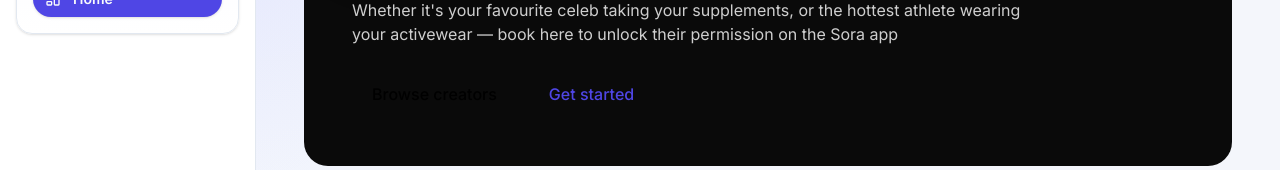
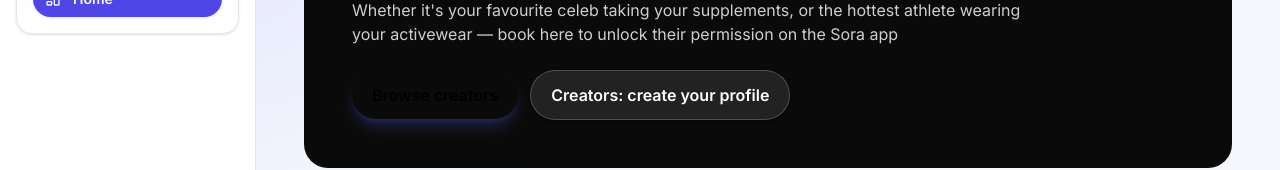
Before and after one commit to Kiirsh/creator-ai, a Next.js app: page / in a window 1280 px wide. Shown: the part 377-547 px from the top of the page. Built offline with nearby package versions, Linux system fonts and the light colour scheme; no server answers; the database is empty.

Commit message:
Enhance hero header CTAs

```diff
--- a/src/app/page.tsx
+++ b/src/app/page.tsx
@@ -34,18 +34,18 @@
           your activewear — book here to unlock their permission on the Sora app
         </p>
 
-        <div className="mt-6 flex items-center gap-3">
+        <div className="mt-6 flex flex-wrap items-center gap-3">
           <Link
             href="/creators"
-            className="rounded-full px-5 py-3 font-medium text-black bg-brand-gradient"
+            className="inline-flex items-center gap-2 rounded-full bg-brand-gradient px-5 py-3 text-base font-semibold text-black shadow-lg shadow-indigo-500/25 transition hover:translate-y-[-2px] hover:shadow-indigo-500/35 focus-ring"
           >
             Browse creators
           </Link>
           <Link
             href="/auth/signup"
-            className="rounded-full px-5 py-3 font-medium border-brand-gradient"
+            className="inline-flex items-center gap-2 rounded-full border border-white/20 bg-white/10 px-5 py-3 text-base font-semibold text-white shadow-sm shadow-black/30 transition hover:-translate-y-0.5 hover:border-white/30 hover:bg-white/15 focus-ring"
           >
-            Get started
+            Creators: create your profile
           </Link>
         </div>
       </section>
```
